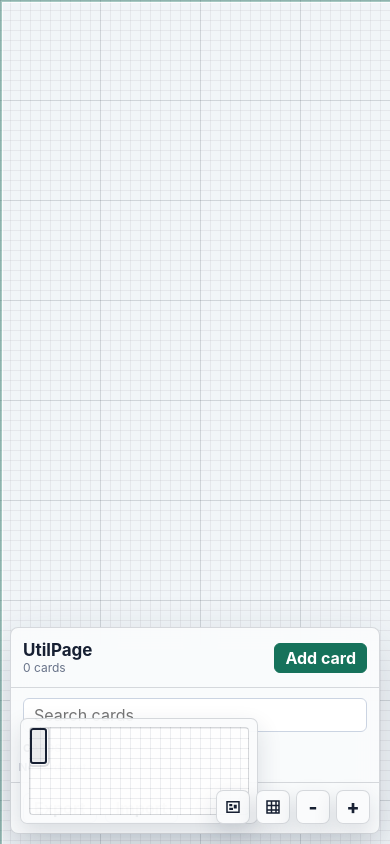
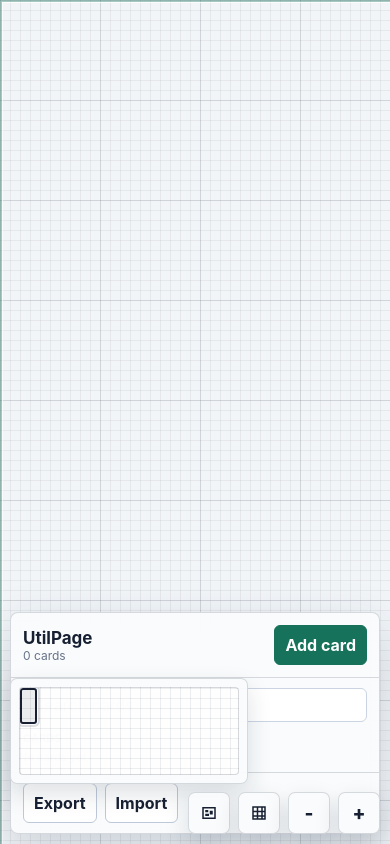
Before and after one commit to natsukome/power-shortcut, a plain HTML site: page index.html in a window 390 px wide. Drawn offline with Linux system fonts and the light colour scheme.

Commit message:
smartphone?

```diff
--- a/js/interactions.js
+++ b/js/interactions.js
@@ -279,6 +279,11 @@
     if (!state.showMiniMap) return;
     miniMapHoverRect = miniMap.getBoundingClientRect();
     miniMap.classList.add("is-hover-hidden");
+  }
+
+  function hideMiniMapForPointer(event) {
+    if (event.pointerType === "mouse") return;
+    hideMiniMapWhileHovered();
   }
 
   function restoreMiniMapAfterHover(event) {
@@ -1249,6 +1254,7 @@
     gridToggleButton.addEventListener("click", toggleGridVisibility);
     miniMapToggleButton.addEventListener("click", toggleMiniMapVisibility);
     miniMap.addEventListener("mouseenter", hideMiniMapWhileHovered);
+    miniMap.addEventListener("pointerdown", hideMiniMapForPointer);
     zoomInButton.addEventListener("click", () => setZoom(state.zoom + ZOOM_STEP));
     zoomOutButton.addEventListener("click", () => setZoom(state.zoom - ZOOM_STEP));
     exportButton.addEventListener("click", exportDashboard);
--- a/styles.css
+++ b/styles.css
@@ -26,6 +26,14 @@ body {
   margin: 0;
   overflow: hidden;
   background: #eef2f6;
+  -webkit-tap-highlight-color: transparent;
+}
+
+@supports (height: 100dvh) {
+  html,
+  body {
+    height: 100dvh;
+  }
 }
 
 button,
@@ -814,8 +822,8 @@ textarea {
 
 .zoom-controls {
   position: fixed;
-  right: 20px;
-  bottom: 20px;
+  right: max(20px, env(safe-area-inset-right));
+  bottom: max(20px, env(safe-area-inset-bottom));
   z-index: 12;
   display: flex;
   gap: 6px;
@@ -850,8 +858,8 @@ textarea {
 
 .mini-map {
   position: fixed;
-  left: 20px;
-  bottom: 20px;
+  left: max(20px, env(safe-area-inset-left));
+  bottom: max(20px, env(safe-area-inset-bottom));
   z-index: 11;
   display: grid;
   place-items: center;
@@ -1318,20 +1326,39 @@ textarea {
   .util-modal,
   .config-modal {
     top: auto;
-    right: 10px;
-    left: 10px;
+    right: max(10px, env(safe-area-inset-right));
+    left: max(10px, env(safe-area-inset-left));
     width: auto;
     max-height: 48vh;
+    max-height: 48dvh;
   }
 
   .util-modal {
-    bottom: 10px;
+    bottom: max(10px, env(safe-area-inset-bottom));
   }
 
   .config-modal {
     bottom: auto;
     max-height: calc(100vh - 20px);
+    max-height: calc(100dvh - 20px - env(safe-area-inset-top) - env(safe-area-inset-bottom));
     transform: none;
+  }
+
+  .zoom-controls {
+    right: max(10px, env(safe-area-inset-right));
+    bottom: max(10px, env(safe-area-inset-bottom));
+    gap: 8px;
+  }
+
+  .zoom-button {
+    width: 42px;
+    height: 42px;
+  }
+
+  .mini-map {
+    left: max(10px, env(safe-area-inset-left));
+    bottom: calc(max(10px, env(safe-area-inset-bottom)) + 50px);
+    max-width: calc(100vw - 20px - env(safe-area-inset-left) - env(safe-area-inset-right));
   }
 
   .util-modal__header,
@@ -1342,4 +1369,29 @@ textarea {
   .editor {
     padding: 12px;
   }
+
+  .editor input,
+  .editor select,
+  .editor textarea {
+    font-size: 16px;
+  }
 }
+
+@media (hover: none), (pointer: coarse) {
+  .card__action,
+  .card-context-menu__item,
+  .card-list__item,
+  .button,
+  .icon-button {
+    min-height: 40px;
+  }
+
+  .card__resize {
+    width: 28px;
+    height: 28px;
+  }
+
+  .card__resize--width {
+    width: 18px;
+  }
+}
```
